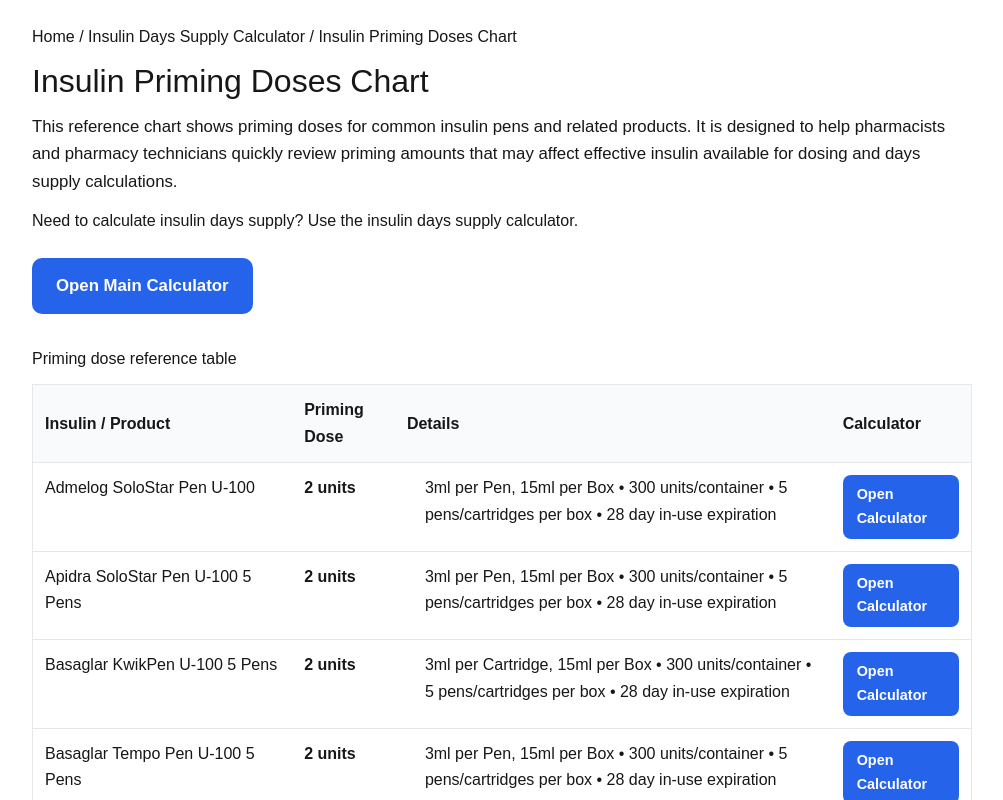
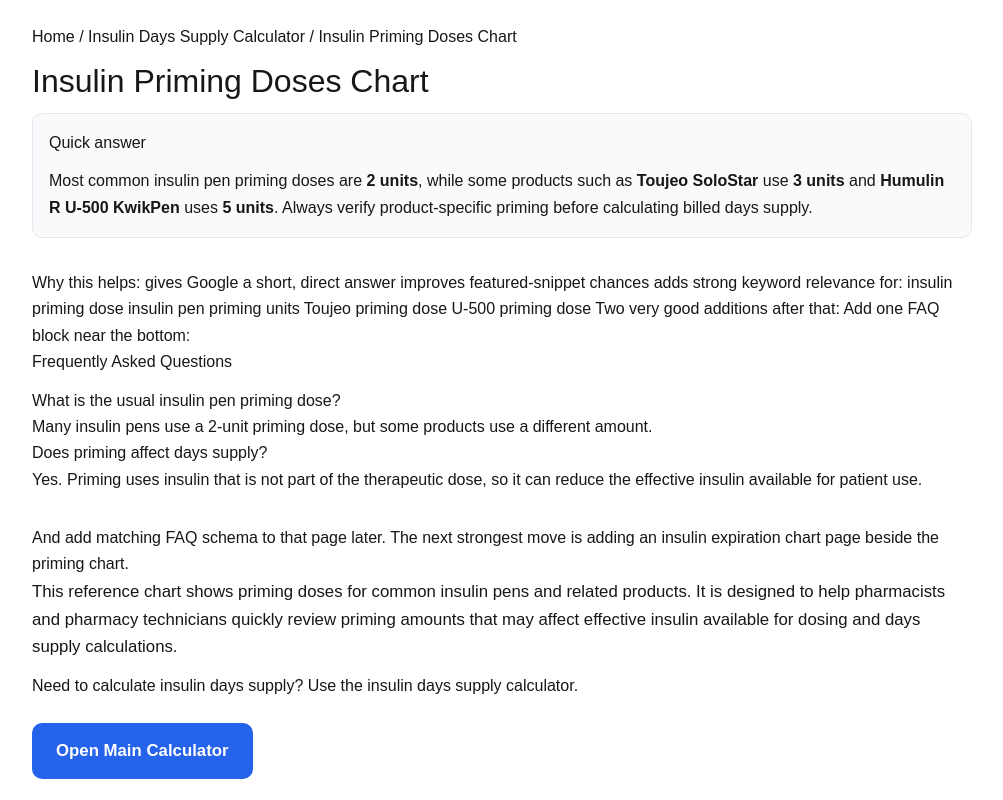
Before and after one commit to 76248usa/daysSupplyWeb, a Next.js app: page /insulin-priming-doses-chart in a window 1280 px wide. Shown: the whole page, without its empty margins (138-1141 px from the left). Built offline with nearby package versions, Linux system fonts and the light colour scheme; no server answers.

Commit message:
extended priming page

```diff
--- a/app/insulin-priming-doses-chart/page.tsx
+++ b/app/insulin-priming-doses-chart/page.tsx
@@ -113,7 +113,6 @@ export default function InsulinPrimingDosesChartPage() {
         type="application/ld+json"
         dangerouslySetInnerHTML={{ __html: JSON.stringify(schema) }}
       />
-
       <p style={{ marginBottom: 12 }}>
         <Link href="/">Home</Link> /{" "}
         <Link href="/insulin-days-supply-calculator">
@@ -121,7 +120,6 @@ export default function InsulinPrimingDosesChartPage() {
         </Link>{" "}
         / <span>Insulin Priming Doses Chart</span>
       </p>
-
       <h1
         style={{
           fontSize: "2rem",
@@ -131,14 +129,52 @@ export default function InsulinPrimingDosesChartPage() {
       >
         Insulin Priming Doses Chart
       </h1>
+      <section
+        style={{
+          marginBottom: 32,
+          padding: 16,
+          borderRadius: 10,
+          background: "#f8fafc",
+          border: "1px solid #e5e7eb",
+        }}
+      >
+        <h2 style={{ marginTop: 0, marginBottom: 12 }}>Quick answer</h2>
+        <p style={{ margin: 0 }}>
+          Most common insulin pen priming doses are <strong>2 units</strong>,
+          while some products such as <strong>Toujeo SoloStar</strong> use{" "}
+          <strong>3 units</strong> and <strong>Humulin R U-500 KwikPen</strong>{" "}
+          uses <strong>5 units</strong>. Always verify product-specific priming
+          before calculating billed days supply.
+        </p>
+      </section>
+      Why this helps: gives Google a short, direct answer improves
+      featured-snippet chances adds strong keyword relevance for: insulin
+      priming dose insulin pen priming units Toujeo priming dose U-500 priming
+      dose Two very good additions after that: Add one FAQ block near the
+      bottom:
+      <section style={{ marginBottom: 32 }}>
+        <h2 style={{ marginBottom: 12 }}>Frequently Asked Questions</h2>
 
+        <h3>What is the usual insulin pen priming dose?</h3>
+        <p>
+          Many insulin pens use a 2-unit priming dose, but some products use a
+          different amount.
+        </p>
+
+        <h3>Does priming affect days supply?</h3>
+        <p>
+          Yes. Priming uses insulin that is not part of the therapeutic dose, so
+          it can reduce the effective insulin available for patient use.
+        </p>
+      </section>
+      And add matching FAQ schema to that page later. The next strongest move is
+      adding an insulin expiration chart page beside the priming chart.
       <p style={{ fontSize: "1.05rem", marginBottom: 12 }}>
         This reference chart shows priming doses for common insulin pens and
         related products. It is designed to help pharmacists and pharmacy
         technicians quickly review priming amounts that may affect effective
         insulin available for dosing and days supply calculations.
       </p>
-
       <p style={{ marginBottom: 24 }}>
         Need to calculate insulin days supply? Use the{" "}
         <Link href="/insulin-days-supply-calculator">
@@ -146,7 +182,6 @@ export default function InsulinPrimingDosesChartPage() {
         </Link>
         .
       </p>
-
       <div style={{ marginBottom: 32 }}>
         <Link
           href="/app"
@@ -164,7 +199,6 @@ export default function InsulinPrimingDosesChartPage() {
           Open Main Calculator
         </Link>
       </div>
-
       <section style={{ marginBottom: 32 }}>
         <h2 style={{ marginBottom: 12 }}>Priming dose reference table</h2>
 
@@ -298,7 +332,6 @@ export default function InsulinPrimingDosesChartPage() {
           </table>
         </div>
       </section>
-
       <section style={{ marginBottom: 32 }}>
         <h2 style={{ marginBottom: 12 }}>Why priming matters</h2>
 
@@ -314,7 +347,6 @@ export default function InsulinPrimingDosesChartPage() {
           refill timing, and documentation during billing or audit review.
         </p>
       </section>
-
       <section style={{ marginBottom: 32 }}>
         <h2 style={{ marginBottom: 12 }}>Related tools</h2>
 
@@ -346,7 +378,6 @@ export default function InsulinPrimingDosesChartPage() {
           </li>
         </ul>
       </section>
-
       <section>
         <h2 style={{ marginBottom: 12 }}>Important note</h2>
         <p>
@@ -355,6 +386,21 @@ export default function InsulinPrimingDosesChartPage() {
           days supply.
         </p>
       </section>
+      <section style={{ marginBottom: 32 }}>
+        <h2 style={{ marginBottom: 12 }}>Frequently Asked Questions</h2>
+
+        <h3>What is the usual insulin pen priming dose?</h3>
+        <p>
+          Many insulin pens use a 2-unit priming dose, but some products use a
+          different amount.
+        </p>
+
+        <h3>Does priming affect days supply?</h3>
+        <p>
+          Yes. Priming uses insulin that is not part of the therapeutic dose, so
+          it can reduce the effective insulin available for patient use.
+        </p>
+      </section>
     </main>
   );
 }
```
